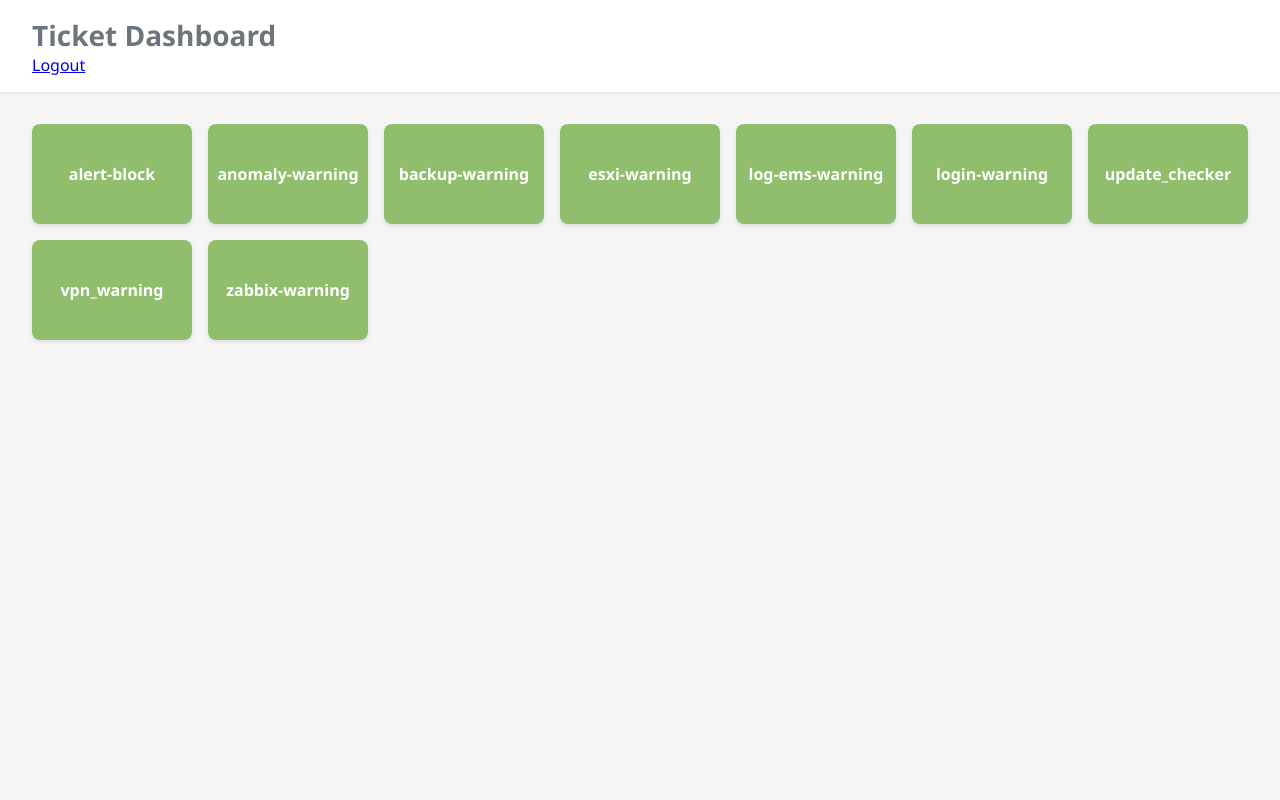
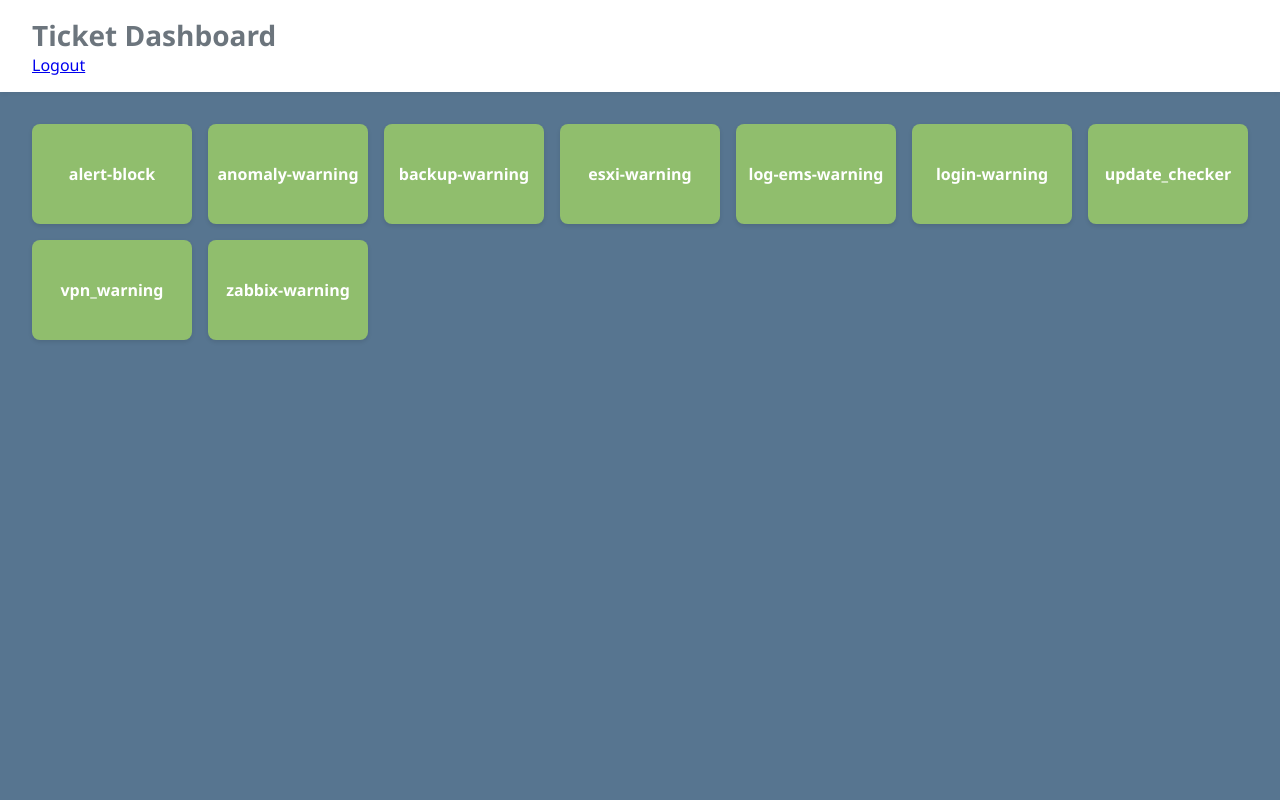
Before and after one commit to nayakiselchik/dashboard_project, a Django app: page / in a window 1280 px wide. Run offline with Django 5.2, Linux system fonts and the light colour scheme; a user stored in the database is signed in; data comes from the database, SQL or seed files in the repository.

Commit message:
Revert "a normal color"
This reverts commit 82031e52f2574bbc07a57314a5f0eba9d922f6b3.

```diff
--- a/dashboard_app/static/dashboard_app/styles.css
+++ b/dashboard_app/static/dashboard_app/styles.css
@@ -2,7 +2,7 @@
 :root {
   --green: #90be6d;
   --red:   #f94144;
-  --bg:    #f5f5f5;
+  --bg:    #577590;
   --card:  #ffffff;
   --gray:  #6c757d;
 }
```
